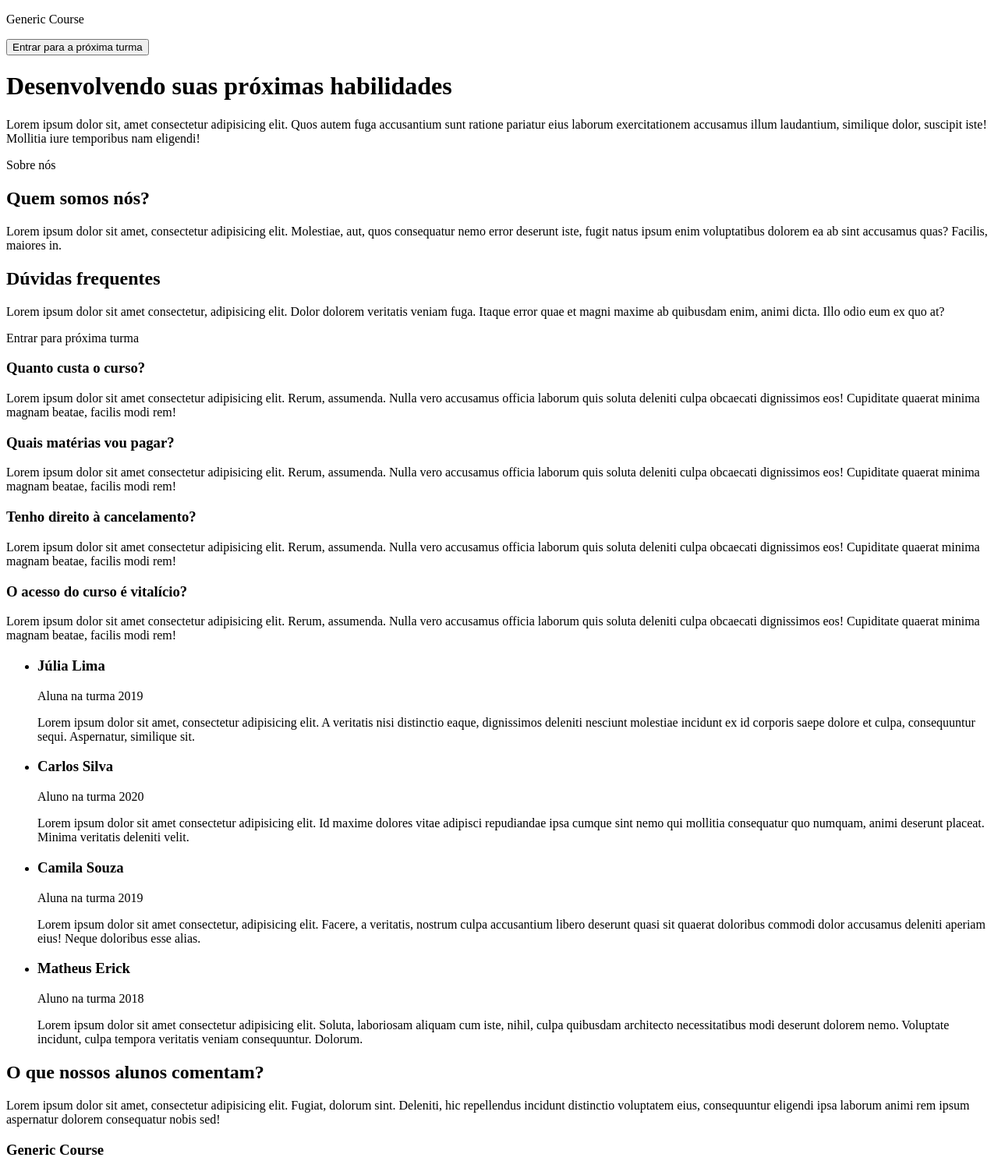
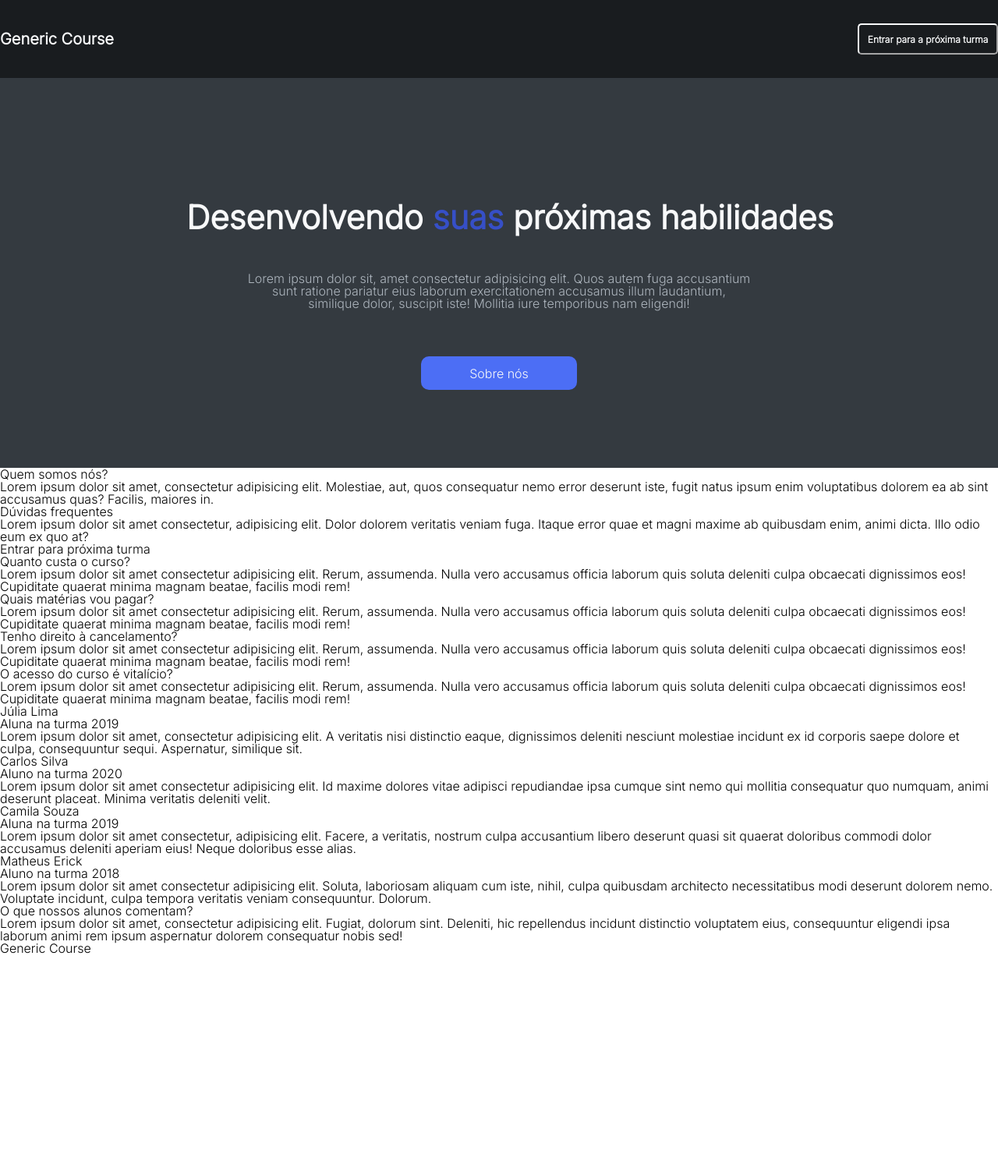
Before and after one commit to Kenzie-Academy-Brasil-Developers/m2-criando-site-institucional-generico-Ldebossan1, a plain HTML site: page index.html in a window 1280 px wide. Shown: the whole page at 78% size. After the commit the page ends 1226 px from the top, so only its background shows below. Drawn offline with Linux system fonts and the light colour scheme.

Commit message:
primeiro add

```diff
--- a/index.html
+++ b/index.html
@@ -1,104 +1,154 @@
 <!DOCTYPE html>
 <html lang="en">
+
 <head>
     <meta charset="UTF-8">
     <meta http-equiv="X-UA-Compatible" content="IE=edge">
     <meta name="viewport" content="width=device-width, initial-scale=1.0">
+    <link rel="stylesheet" href="./src/styles/reset.css">
+    <link rel="stylesheet" href="./src/styles/globalStyles.css">
     <link rel="stylesheet" href="./src/styles/style.css">
     <title>Página Institucional Genérica</title>
 </head>
+
 <body>
-    <header>
-        <p>Generic Course</p>
-        <button>Entrar para a próxima turma</button>
+    <header class="header__container">
+        <div class="container">
+            <p class="header__title">Generic Course</p>
+            <button id="showMessage" class="header__button">Entrar para a próxima turma</button>
+        </div>
     </header>
     <main>
-        <div>
-            <h1>Desenvolvendo <span>suas</span> próximas habilidades</h1>
-            <p>Lorem ipsum dolor sit, amet consectetur adipisicing elit. Quos autem fuga accusantium sunt ratione pariatur eius laborum exercitationem accusamus illum laudantium, similique dolor, suscipit iste! Mollitia iure temporibus nam eligendi!</p>
-            <span>Sobre nós</span>
+        <div class="filter__text">
+            <h1 class="filter__texto">Desenvolvendo <span class="filter__span" >suas </span> próximas habilidades</h1>
+            <p class="filter__paragraph">Lorem ipsum dolor sit, amet consectetur adipisicing elit. Quos autem fuga
+                accusantium sunt ratione pariatur eius laborum exercitationem accusamus illum laudantium, similique
+                dolor, suscipit iste! Mollitia iure temporibus nam eligendi!</p>
+            <span class="filter__aboutUs">Sobre nós</span>
         </div>
-        <div>
-            <h2>Quem somos nós?</h2>
-            <span>
-                <p>Lorem ipsum dolor sit amet, consectetur adipisicing elit. Molestiae, aut, quos consequatur nemo error deserunt iste, fugit natus ipsum enim voluptatibus dolorem ea ab sint accusamus quas? Facilis, maiores in.</p>
+        <div class="div__container2">
+            <h2 class="div__h2">Quem somos nós?</h2>
+            <span class="div__span">
+                <p class="div__paragraph">Lorem ipsum dolor sit amet, consectetur adipisicing elit. Molestiae, aut, quos
+                    consequatur nemo error deserunt iste, fugit natus ipsum enim voluptatibus dolorem ea ab sint
+                    accusamus quas? Facilis, maiores in.</p>
             </span>
         </div>
-        <section>
-            <div>
-                <h2>Dúvidas frequentes</h2>
-                <p>Lorem ipsum dolor sit amet consectetur, adipisicing elit. Dolor dolorem veritatis veniam fuga. Itaque error quae et magni maxime ab quibusdam enim, animi dicta. Illo odio eum ex quo at?</p>
-                <span>Entrar para próxima turma</span>
+        <section class="section__container">
+            <div class="div__section">
+                <h2 class="div__texto">
+                    Dúvidas frequentes
+                </h2>
+                <p class="section__p">Lorem ipsum dolor sit amet consectetur, adipisicing elit. Dolor dolorem veritatis
+                    veniam fuga. Itaque error quae et magni maxime ab quibusdam enim, animi dicta. Illo odio eum ex quo
+                    at?</p>
+                <span class="section__span">Entrar para próxima turma</span>
             </div>
-            <div>
-                <span>
-                    <h3>Quanto custa o curso?</h3>
-                    <p>Lorem ipsum dolor sit amet consectetur adipisicing elit. Rerum, assumenda. Nulla vero accusamus officia laborum quis soluta deleniti culpa obcaecati dignissimos eos! Cupiditate quaerat minima magnam beatae, facilis modi rem!</p>
+            <div class="div__container3">
+                <span class="span__container">
+                    <h3 class="span__h3">Quanto custa o curso?
+                    </h3>
+                    <p class="span__pl">Lorem ipsum dolor sit amet consectetur adipisicing elit. Rerum, assumenda. Nulla
+                        vero accusamus officia laborum quis soluta deleniti culpa obcaecati dignissimos eos! Cupiditate
+                        quaerat minima magnam beatae, facilis modi rem!</p>
                 </span>
-                <span>
-                    <h3>Quais matérias vou pagar?</h3>
-                    <p>Lorem ipsum dolor sit amet consectetur adipisicing elit. Rerum, assumenda. Nulla vero accusamus officia laborum quis soluta deleniti culpa obcaecati dignissimos eos! Cupiditate quaerat minima magnam beatae, facilis modi rem!</p>
+                <span class="span__container">
+                    <h3 class="span__h3">Quais matérias vou pagar?
+
+                    </h3>
+                    <p class="span__pl">Lorem ipsum dolor sit amet consectetur adipisicing elit. Rerum, assumenda. Nulla
+                        vero accusamus officia laborum quis soluta deleniti culpa obcaecati dignissimos eos! Cupiditate
+                        quaerat minima magnam beatae, facilis modi rem!</p>
                 </span>
-                <span>
-                    <h3>Tenho direito à cancelamento?</h3>
-                    <p>Lorem ipsum dolor sit amet consectetur adipisicing elit. Rerum, assumenda. Nulla vero accusamus officia laborum quis soluta deleniti culpa obcaecati dignissimos eos! Cupiditate quaerat minima magnam beatae, facilis modi rem!</p>
+                <span class="span__container">
+                    <h3 class="span__h3">Tenho direito à cancelamento?
+
+                    </h3>
+                    <p class="span__pl">Lorem ipsum dolor sit amet consectetur adipisicing elit. Rerum, assumenda. Nulla
+                        vero accusamus officia laborum quis soluta deleniti culpa obcaecati dignissimos eos! Cupiditate
+                        quaerat minima magnam beatae, facilis modi rem!</p>
                 </span>
-                <span>
-                    <h3>O acesso do curso é vitalício?</h3>
-                    <p>Lorem ipsum dolor sit amet consectetur adipisicing elit. Rerum, assumenda. Nulla vero accusamus officia laborum quis soluta deleniti culpa obcaecati dignissimos eos! Cupiditate quaerat minima magnam beatae, facilis modi rem!</p>
+                <span class="span__container">
+                    <h3 class="span__h3">O acesso do curso é vitalício?
+
+                    </h3>
+                    <p class="span__pl">Lorem ipsum dolor sit amet consectetur adipisicing elit. Rerum, assumenda. Nulla
+                        vero accusamus officia laborum quis soluta deleniti culpa obcaecati dignissimos eos! Cupiditate
+                        quaerat minima magnam beatae, facilis modi rem!</p>
                 </span>
             </div>
         </section>
-        <section>
-            <div>
-                <ul>
-                    <li>
-                        <div>
-                            <span>
-                                <h3>Júlia Lima</h3>
-                                <p>Aluna na turma 2019</p>
+        <section class="section__container2">
+            <div class="section__div">
+                <ul class="main__list">
+                    <li class="li__list">
+                        <div class="li__div">
+                            <span class="span__name">
+                                <h3 class="h7__section">Júlia Lima</h3>
+                                <p class="aside__para">Aluna na turma 2019</p>
                             </span>
-                            <p>Lorem ipsum dolor sit amet, consectetur adipisicing elit. A veritatis nisi distinctio eaque, dignissimos deleniti nesciunt molestiae incidunt ex id corporis saepe dolore et culpa, consequuntur sequi. Aspernatur, similique sit.</p>
+                            <p>Lorem ipsum dolor sit amet, consectetur adipisicing elit. A veritatis nisi distinctio
+                                eaque, dignissimos deleniti nesciunt molestiae incidunt ex id corporis saepe dolore et
+                                culpa, consequuntur sequi. Aspernatur, similique sit.</p>
                         </div>
                     </li>
-                    <li>
-                        <div>
-                            <span>
-                                <h3>Carlos Silva</h3>
-                                <p>Aluno na turma 2020</p>
+                    <li class="li__list">
+                        <div class="li__div">
+                            <span class="span__name">
+                                <h3 class="h7__section">Carlos Silva</h3>
+                                <p class="aside__para">Aluno na turma 2020</p>
                             </span>
-                            <p>Lorem ipsum dolor sit amet consectetur adipisicing elit. Id maxime dolores vitae adipisci repudiandae ipsa cumque sint nemo qui mollitia consequatur quo numquam, animi deserunt placeat. Minima veritatis deleniti velit.</p>
+                            <p>Lorem ipsum dolor sit amet consectetur adipisicing elit. Id maxime dolores vitae adipisci
+                                repudiandae ipsa cumque sint nemo qui mollitia consequatur quo numquam, animi deserunt
+                                placeat. Minima veritatis deleniti velit.</p>
                         </div>
                     </li>
-                    <li>
-                        <div>
-                            <span>
-                                <h3>Camila Souza</h3>
-                                <p>Aluna na turma 2019</p>
+                    <li class="li__list">
+                        <div class="li__div">
+                            <span class="span__name">
+                                <h3 class="h7__section">Camila Souza</h3>
+                                <p class="aside__para">Aluna na turma 2019</p>
                             </span>
-                            <p>Lorem ipsum dolor sit amet consectetur, adipisicing elit. Facere, a veritatis, nostrum culpa accusantium libero deserunt quasi sit quaerat doloribus commodi dolor accusamus deleniti aperiam eius! Neque doloribus esse alias.</p>
+                            <p>Lorem ipsum dolor sit amet consectetur, adipisicing elit. Facere, a veritatis, nostrum
+                                culpa accusantium libero deserunt quasi sit quaerat doloribus commodi dolor accusamus
+                                deleniti aperiam eius! Neque doloribus esse alias.</p>
                         </div>
                     </li>
-                    <li>
-                        <div>
-                            <span>
-                                <h3>Matheus Erick</h3>
-                                <p>Aluno na turma 2018</p>
+                    <li class="li__list">
+                        <div class="li__div">
+                            <span class="span__name">
+                                <h3 class="h7__section">Matheus Erick</h3>
+                                <p class="aside__para">Aluno na turma 2018</p>
                             </span>
-                            <p>Lorem ipsum dolor sit amet consectetur adipisicing elit. Soluta, laboriosam aliquam cum iste, nihil, culpa quibusdam architecto necessitatibus modi deserunt dolorem nemo. Voluptate incidunt, culpa tempora veritatis veniam consequuntur. Dolorum.</p>
+                            <p>Lorem ipsum dolor sit amet consectetur adipisicing elit. Soluta, laboriosam aliquam cum
+                                iste, nihil, culpa quibusdam architecto necessitatibus modi deserunt dolorem nemo.
+                                Voluptate incidunt, culpa tempora veritatis veniam consequuntur. Dolorum.</p>
                         </div>
                     </li>
                 </ul>
             </div>
-            <div>
-                <h2>O que nossos alunos comentam?</h2>
-                <p>Lorem ipsum dolor sit amet, consectetur adipisicing elit. Fugiat, dolorum sint. Deleniti, hic repellendus incidunt distinctio voluptatem eius, consequuntur eligendi ipsa laborum animi rem ipsum aspernatur dolorem consequatur nobis sed!</p>
+            <div class="div__aside">
+                <h2 class="aside__h2">O que nossos alunos comentam?</h2>
+                <p class="aside__p">Lorem ipsum dolor sit amet, consectetur adipisicing elit. Fugiat, dolorum sint.
+                    Deleniti, hic repellendus incidunt distinctio voluptatem eius, consequuntur eligendi ipsa laborum
+                    animi rem ipsum aspernatur dolorem consequatur nobis sed!</p>
+
             </div>
         </section>
     </main>
-    <footer>
+    <dialog id="modalContainer">
+        <h1>Cadastro</h1>
+        <p>Lorem ipsum dolor sit, amet consectetur adipisicing elit. Vitae unde, eius tempora minus, itaque sapiente
+            corrupti quia eum repudiandae asperiores, deserunt deleniti commodi cumque architecto perferendis quaerat
+            voluptas repellendus sed!</p>
+        <input type="text" placeholder="Digitar Email">
+        <button class="btn__modal">Entrar na lista para proxima turma</button>
+        <button id="closeModal" class="btn__fechar">X</button>
+    </dialog>
+    <footer class="footer__container">
         <h3>Generic Course</h3>
     </footer>
     <script src="./src/scripts/script.js"></script>
 </body>
+
 </html>
--- a/src/scripts/script.js
+++ b/src/scripts/script.js
@@ -1 +1,22 @@
 /* ------------------------------- Coloque sua lógica aqui ------------------------------- */
+function handleModal() {
+    const button = document.querySelector('#showMessage')
+    const modalContainer = document.querySelector('#modalContainer')
+
+    button.addEventListener('click', () => {
+        modalContainer.showModal()
+
+        closeModal()
+    })
+}
+
+function closeModal(){
+    const button = document.querySelector('#closeModal')
+    const modalContainer = document.querySelector('#modalContainer')
+
+    button.addEventListener('click', () => {
+        modalContainer.close()
+    })
+}
+
+handleModal()
--- /dev/null
+++ b/src/styles/globalStyles.css
@@ -0,0 +1,14 @@
+:root {
+    --brand-1: #4c6ef5;
+    --brand-2:#364FC7;
+    --grey0:#191C1F;
+    --grey1:#212529;
+    --grey2:#343A40;
+    --grey3:#ADB5BD;
+    --grey4:#CED4D4;
+    --grey5:#F8F9FA;
+}
+
+body, button {
+    font-family: 'Inter', sans-serif;
+}
--- /dev/null
+++ b/src/styles/reset.css
@@ -0,0 +1,48 @@
+/* http://meyerweb.com/eric/tools/css/reset/
+   v2.0 | 20110126
+   License: none (public domain)
+*/
+
+html, body, div, span, applet, object, iframe,
+h1, h2, h3, h4, h5, h6, p, blockquote, pre,
+a, abbr, acronym, address, big, cite, code,
+del, dfn, em, img, ins, kbd, q, s, samp,
+small, strike, strong, sub, sup, tt, var,
+b, u, i, center,
+dl, dt, dd, ol, ul, li,
+fieldset, form, label, legend,
+table, caption, tbody, tfoot, thead, tr, th, td,
+article, aside, canvas, details, embed,
+figure, figcaption, footer, header, hgroup,
+menu, nav, output, ruby, section, summary,
+time, mark, audio, video {
+	margin: 0;
+	padding: 0;
+	border: 0;
+	font-size: 100%;
+	font: inherit;
+	vertical-align: baseline;
+}
+/* HTML5 display-role reset for older browsers */
+article, aside, details, figcaption, figure,
+footer, header, hgroup, menu, nav, section {
+	display: block;
+}
+body {
+	line-height: 1;
+}
+ol, ul {
+	list-style: none;
+}
+blockquote, q {
+	quotes: none;
+}
+blockquote:before, blockquote:after,
+q:before, q:after {
+	content: '';
+	content: none;
+}
+table {
+	border-collapse: collapse;
+	border-spacing: 0;
+}
--- a/src/styles/style.css
+++ b/src/styles/style.css
@@ -1 +1,99 @@
 /* ------------------------------- Coloque sua estilização aqui ------------------------------- */
+@import url('https://fonts.googleapis.com/css2?family=Inter:wght@100;200;300&display=swap');
+
+body {
+    font-family: 'Inter', sans-serif;
+}
+
+.header__container {
+    background-color: var(--grey0);
+    height: 100px;
+    position: fixed;
+    width: 100%;
+    z-index: 2px;
+}
+
+.header__container>.container {
+    display: flex;
+    justify-content: space-between;
+    align-items: center;
+    height: 100%;
+}
+
+.header__title {
+    color: var(--grey5);
+    font-size: 20px;
+    font-weight: 600;
+    line-height: 20px;
+}
+
+.header__button {
+    width: 180px;
+    height: 40px;
+
+    font-weight: 600;
+    font-size: 12px;
+    color: var(--grey5);
+
+    background-color: var(--grey0);
+    border-color: var(--grey5);
+    border-radius: 5px;
+
+}
+
+.header__button:hover {
+    cursor: pointer;
+}
+
+.filter__text {
+    display: flex;
+    height: 600px;
+    flex-direction: column;
+    justify-content: center;
+    align-items: center;
+    background-color:var(--grey2);
+}
+
+.filter__texto {
+    display: flex;
+    height: 80px;
+    margin-top: 250px;
+    margin-left: 28px;
+    font-size: 42px;
+    font-weight: 600;
+    line-height: 140%;
+    gap: 12px;
+
+    color: var(--grey5);
+}
+
+.filter__span {
+    color: var(--brand-2);
+}
+
+.filter__paragraph {
+    display: flex;
+    align-items: center;
+    justify-content: center;
+    text-align: center;
+    width: 650px;
+    height: 300px;
+    margin-bottom: 120px;
+
+    color: var(--grey3);
+}
+
+.filter__aboutUs {
+    color: var(--grey5);
+
+    display: flex;
+    justify-content: center;
+    align-items: center;
+    position: relative;
+    width: 200px;
+    height: 100px;
+    background-color: var(--brand-1);
+    bottom: 100px;
+
+    border-radius: 10px;
+}
```
